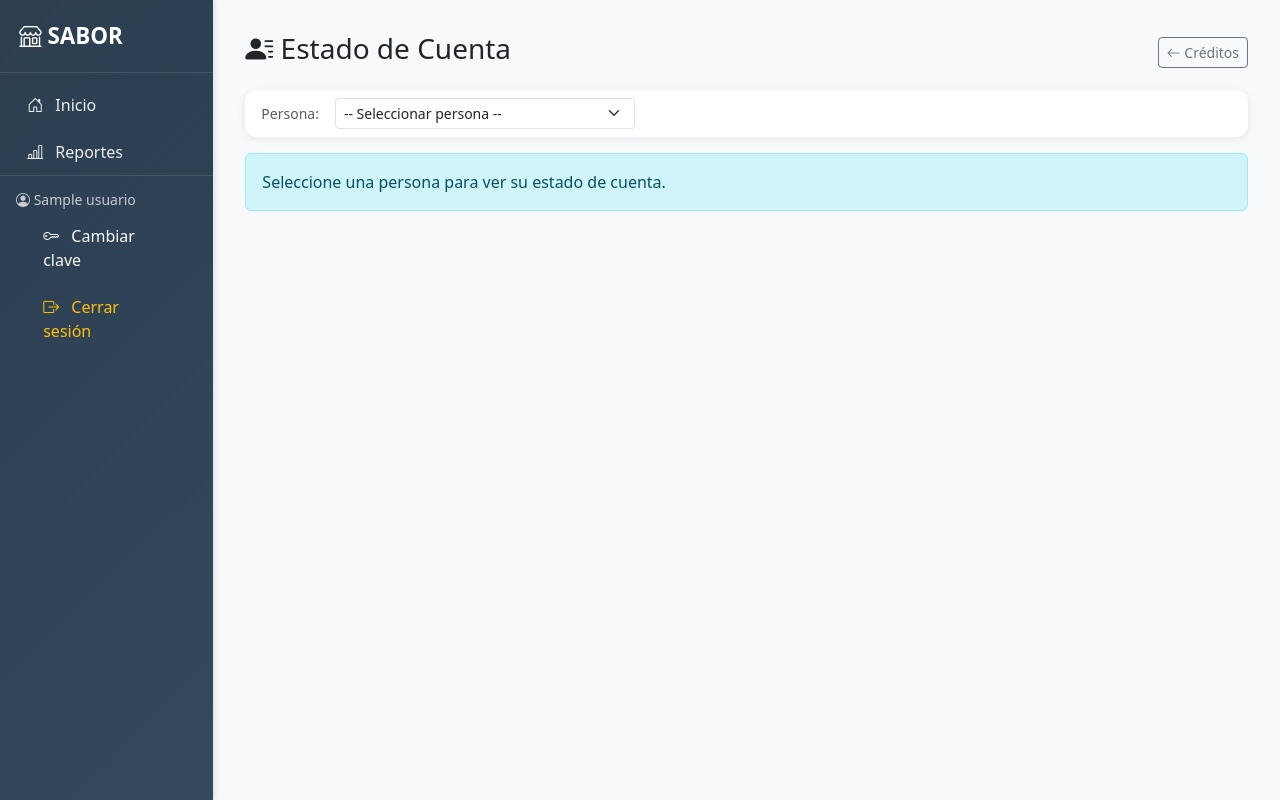
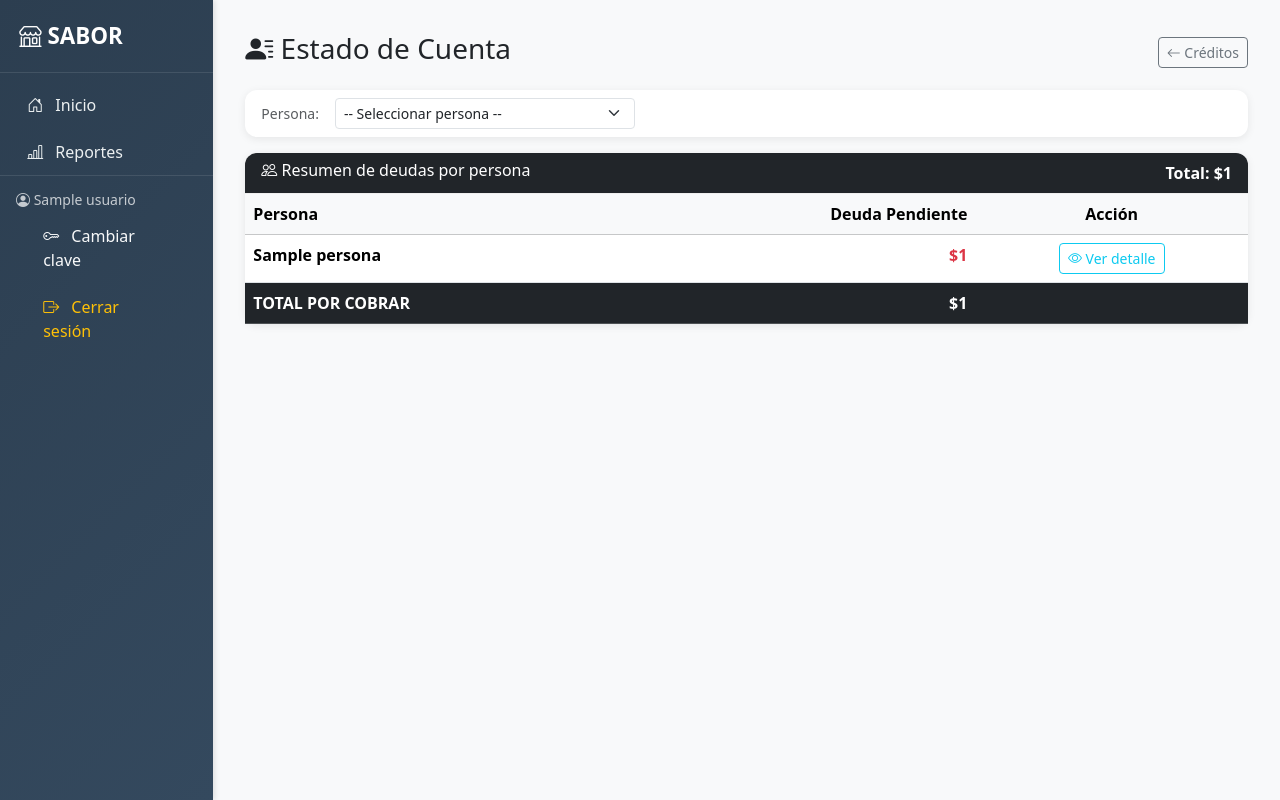
Before and after one commit to softeasyweb1966-web/SABOR, a Flask app: page /creditos/estado-cuenta in a window 1280 px wide. Run offline with Flask 3, Linux system fonts and the light colour scheme; a user stored in the database is signed in; tables that the repository leaves empty hold one stand-in row (values such as "Sample post"); some libraries are stand-ins or nearby versions.

Commit message:
Estado de cuenta: resumen todos los deudores

```diff
--- a/app/creditos/routes.py
+++ b/app/creditos/routes.py
@@ -114,10 +114,19 @@ def estado_cuenta():
     """Estado de cuenta de una persona: todos sus créditos y pagos."""
     persona_id = request.args.get('persona_id', type=int)
 
-    # Lista de personas con créditos
+    # Lista de personas con créditos pendientes
     personas_con_creditos = db.session.query(Persona).join(Credito).filter(
         Credito.estado.in_(['pendiente', 'abonado'])
     ).distinct().order_by(Persona.nombre).all()
+
+    # Resumen de deuda por persona (para vista "todos")
+    resumen_todos = []
+    total_general = Decimal('0')
+    for p in personas_con_creditos:
+        deuda = sum(c.saldo_pendiente for c in p.creditos if c.estado in ['pendiente', 'abonado'])
+        if deuda > 0:
+            resumen_todos.append({'persona': p, 'deuda': deuda})
+            total_general += deuda
 
     persona = None
     creditos_persona = []
@@ -140,4 +149,6 @@ def estado_cuenta():
                            creditos_persona=creditos_persona,
                            total_deuda=total_deuda,
                            total_creditos=total_creditos,
-                           total_pagado=total_pagado)
+                           total_pagado=total_pagado,
+                           resumen_todos=resumen_todos,
+                           total_general=total_general)
--- a/app/templates/creditos/estado_cuenta.html
+++ b/app/templates/creditos/estado_cuenta.html
@@ -116,6 +116,47 @@
 {% elif persona_id %}
 <div class="alert alert-info">Esta persona no tiene créditos registrados.</div>
 {% else %}
-<div class="alert alert-info">Seleccione una persona para ver su estado de cuenta.</div>
+<!-- Resumen de todos los deudores -->
+{% if resumen_todos %}
+<div class="card">
+    <div class="card-header py-2 d-flex justify-content-between bg-dark text-white">
+        <h6 class="mb-0"><i class="bi bi-people"></i> Resumen de deudas por persona</h6>
+        <strong>Total: ${{ "{:,.0f}".format(total_general) }}</strong>
+    </div>
+    <div class="card-body p-0">
+        <table class="table table-hover mb-0">
+            <thead class="table-light">
+                <tr>
+                    <th>Persona</th>
+                    <th class="text-end">Deuda Pendiente</th>
+                    <th class="text-center">Acción</th>
+                </tr>
+            </thead>
+            <tbody>
+                {% for item in resumen_todos %}
+                <tr>
+                    <td class="fw-semibold">{{ item.persona.nombre }}</td>
+                    <td class="text-end text-danger fw-semibold">${{ "{:,.0f}".format(item.deuda) }}</td>
+                    <td class="text-center">
+                        <a href="{{ url_for('creditos.estado_cuenta', persona_id=item.persona.id) }}" class="btn btn-sm btn-outline-info">
+                            <i class="bi bi-eye"></i> Ver detalle
+                        </a>
+                    </td>
+                </tr>
+                {% endfor %}
+            </tbody>
+            <tfoot class="table-dark">
+                <tr>
+                    <td class="fw-bold">TOTAL POR COBRAR</td>
+                    <td class="text-end fw-bold">${{ "{:,.0f}".format(total_general) }}</td>
+                    <td></td>
+                </tr>
+            </tfoot>
+        </table>
+    </div>
+</div>
+{% else %}
+<div class="alert alert-success">No hay deudas pendientes.</div>
+{% endif %}
 {% endif %}
 {% endblock %}
```
